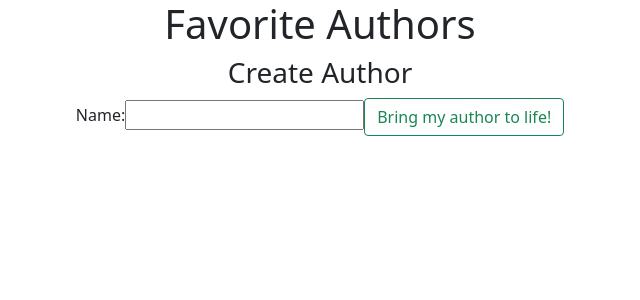
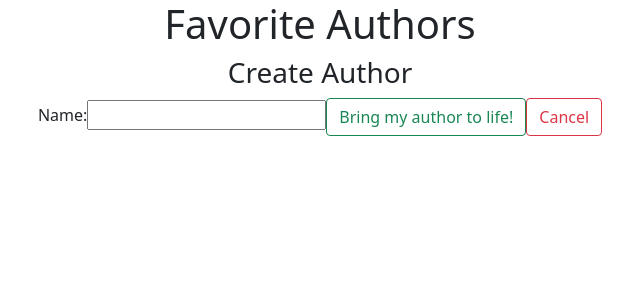
Before and after one commit to jlstern3/MERN_assignments_fullstack, a React (Create React App) app in the folder authors_fullstack/client/: page /api/authors/new in a window 1280 px wide. Shown: the top 300 px of the page, without its empty margins (320-960 px from the left). Built offline with nearby package versions, Linux system fonts and the light colour scheme.

Commit message:
Cancel button on CreateAuthor redirect to AllAuths

```diff
--- a/authors_fullstack/client/src/App.js
+++ b/authors_fullstack/client/src/App.js
@@ -4,6 +4,7 @@ import AllAuthors from './components/AllAuthors';
 import CreateAuthor from './components/CreateAuthor';
 import 'bootstrap/dist/css/bootstrap.min.css';
 import EditAuthor from './components/EditAuthor';
+
 
 
 function App() {
@@ -14,6 +15,7 @@ function App() {
         <AllAuthors default path = "/api/authors" />
         <CreateAuthor path = "/api/authors/new"/>
         <EditAuthor path = "/api/authors/:id/edit"/>
+
       </Router>
     </div>
   );
--- a/authors_fullstack/client/src/components/AuthorForm.js
+++ b/authors_fullstack/client/src/components/AuthorForm.js
@@ -1,5 +1,6 @@
 import React from 'react';
 import { Button } from 'reactstrap';
+import { Link, navigate } from '@reach/router';
 
 
 const AuthorForm = (props) => {
@@ -33,6 +34,7 @@ const AuthorForm = (props) => {
                 onChange = {(e) => inputChange(e)}
                 ></input>
                 <Button outline color = {submitButtonColor} type = "submit">{submitButtonLabel}</Button>
+                <Link to = "/api/movies"><Button outline color = "danger">Cancel</Button></Link>
             </form>
         </div>
     )
```
